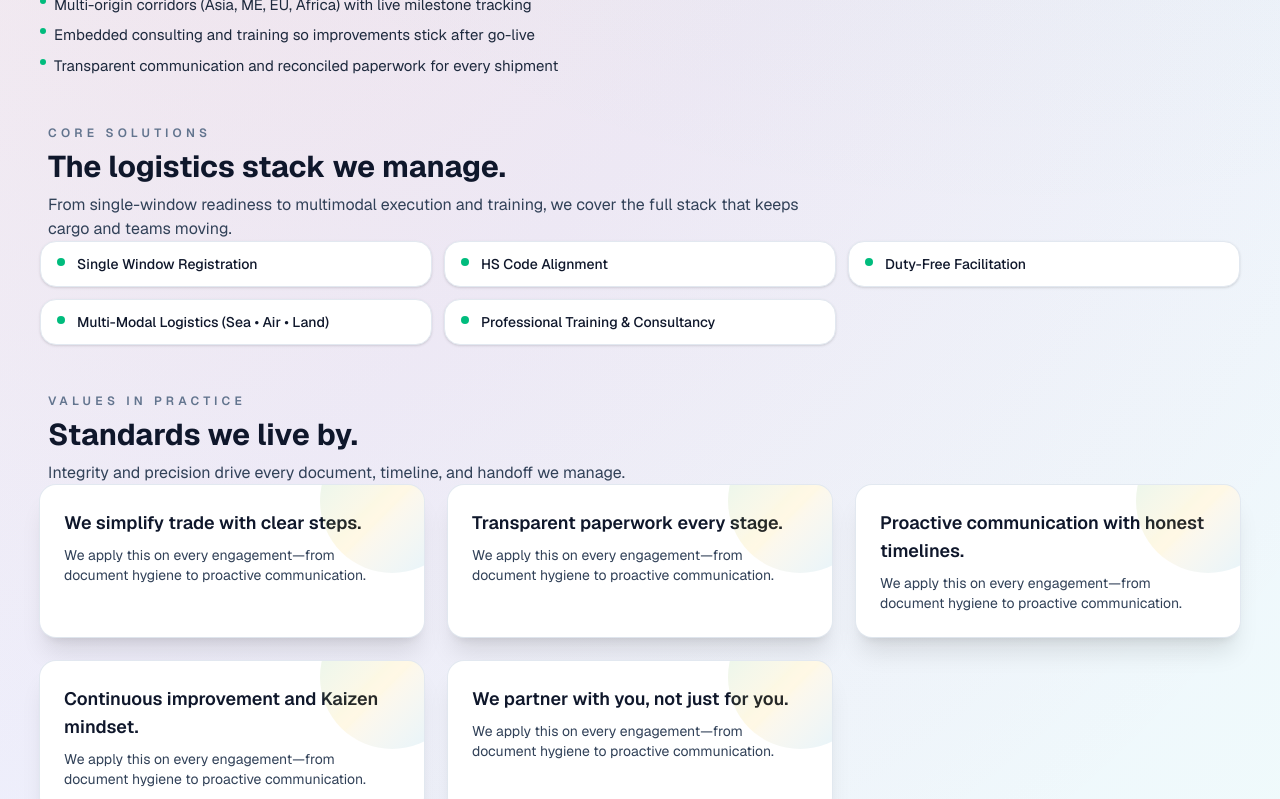
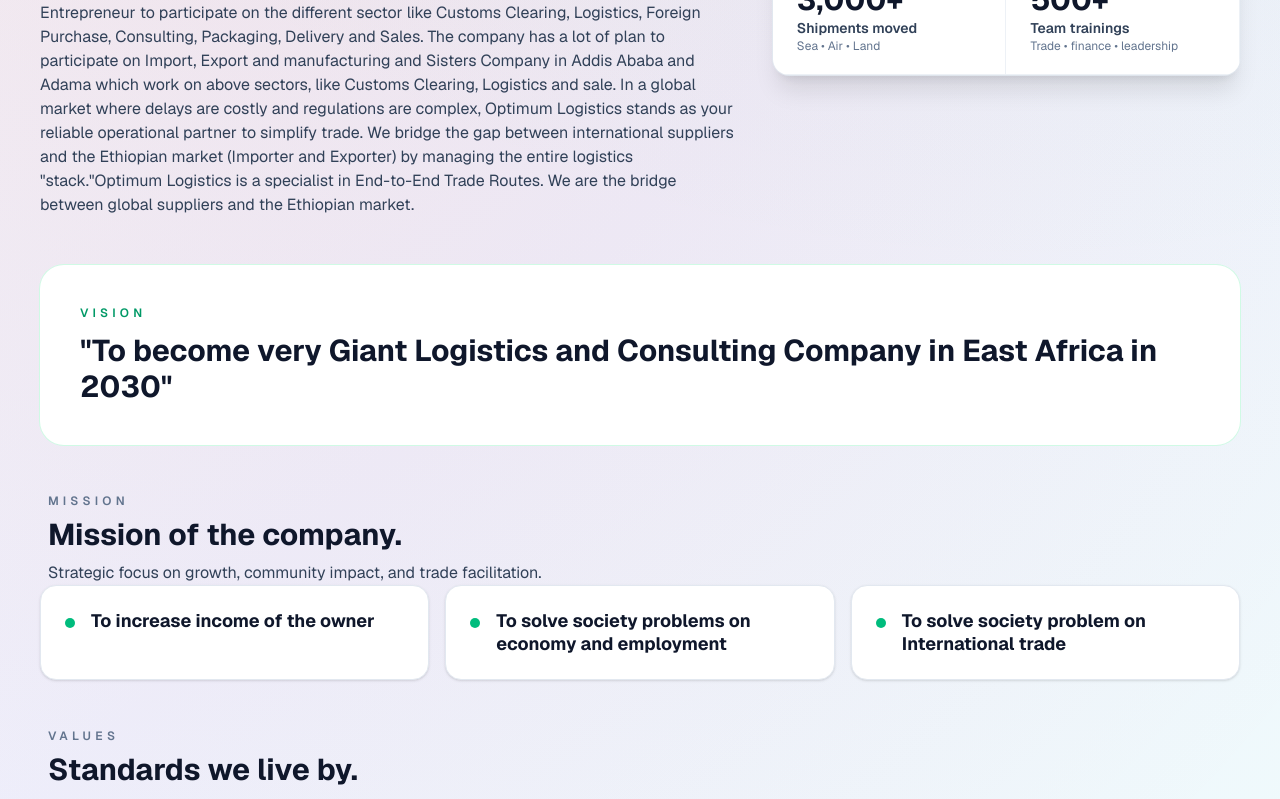
Before and after one commit to wondmD/OPTIMUMPLC, a Next.js app: page /about in a window 1280 px wide. Shown: the part 1040-1839 px from the top of the page. Built offline with nearby package versions, Linux system fonts and the light colour scheme.

Commit message:
some updates

```diff
--- a/app/about/page.tsx
+++ b/app/about/page.tsx
@@ -18,20 +18,20 @@
   { label: "Team trainings", value: "500+", note: "Trade • finance • leadership" },
 ];
 
-const coreSolutions = [
-  "Single Window Registration",
-  "HS Code Alignment",
-  "Duty-Free Facilitation",
-  "Multi-Modal Logistics (Sea • Air • Land)",
-  "Professional Training & Consultancy",
+const vision = "To become very Giant Logistics and Consulting Company in East Africa in 2030";
+
+const missions = [
+  "To increase income of the owner",
+  "To solve society problems on economy and employment",
+  "To solve society problem on International trade",
 ];
 
-const valuesInPractice = [
-  "We simplify trade with clear steps.",
-  "Transparent paperwork every stage.",
-  "Proactive communication with honest timelines.",
-  "Continuous improvement and Kaizen mindset.",
-  "We partner with you, not just for you.",
+const values = [
+  "Fairness of trade",
+  "Professionalisms",
+  "Quality centered Customer service",
+  "Solving society problems by employment",
+  "Trade facilitations and supporting",
 ];
 
 const methodSteps = [
@@ -161,10 +161,10 @@
         <div className="absolute inset-0 bg-gradient-to-br from-slate-950/85 via-slate-900/75 to-emerald-900/70" />
         <div className="relative z-10 grid gap-10 px-6 py-16 lg:grid-cols-[1.05fr_0.95fr] lg:items-center lg:px-12 lg:py-20 xl:px-16">
           <div className="space-y-5">
-            <p className="text-sm font-semibold uppercase tracking-[0.35em] text-emerald-200">About Optimum Logistics</p>
-            <h1 className="text-5xl font-bold leading-[1.05] sm:text-6xl">We Make Cross-Border Trade Predictable</h1>
+            <p className="text-sm font-semibold uppercase tracking-[0.35em] text-emerald-200">Overview of our work</p>
+            <h1 className="text-5xl font-bold leading-[1.05] sm:text-6xl">We simplify international trade that cross international borders</h1>
             <p className="text-lg text-white/85 max-w-2xl">
-              In a global market where delays are costly and regulations are complex, we bridge international suppliers and the Ethiopian market by managing the entire logistics stack.
+              Major Activities of our company is Customs Clearing, Freight forwarding, Packaging, Transport, Delivery, Loading Unloading, Warehousing, International trade Documentation and others.
             </p>
             <p>Our mission is simple: we handle the complexity so you can focus on your customers.</p>
             <div className="flex flex-wrap gap-3">
@@ -199,16 +199,16 @@
             <p className="text-xs font-semibold uppercase tracking-[0.35em] text-slate-500">Who we are</p>
             <h2 className="text-3xl font-bold text-slate-900 sm:text-4xl">An accountable partner for modern trade.</h2>
             <p className="text-base text-slate-700 max-w-3xl">
-              Optimum Logistics is your accountable partner for modern trade. We scout reliable partners, validate every document, secure bookings, and manage bonded transit and clearance with total transparency. Beyond moving cargo, we build capacity through consulting and training so your teams stay high-performing long after delivery.
+            Optimum Logistics company established In 2016 G.C by Young and Energetic Ethiopia Entrepreneur to participate on the different sector like Customs Clearing, Logistics, Foreign Purchase, Consulting, Packaging, Delivery  and Sales. The company has a lot of plan to participate on  Import,  Export and manufacturing and  Sisters Company in Addis Ababa and Adama which work on above sectors, like Customs Clearing, Logistics and sale. In a global market where delays are costly and regulations are complex, Optimum Logistics stands as your reliable operational partner to simplify trade. We bridge the gap between international suppliers and the Ethiopian market (Importer and Exporter) by managing the entire logistics "stack."Optimum Logistics is a specialist in End-to-End Trade Routes. We are the bridge between global suppliers and the Ethiopian market.
             </p>
-            <ul className="mt-2 space-y-2 text-[15px] text-slate-800">
+            {/* <ul className="mt-2 space-y-2 text-[15px] text-slate-800">
               {uniqueness.map((item) => (
                 <li key={item} className="flex gap-2">
                   <span className="mt-1 inline-block h-1.5 w-1.5 rounded-full bg-emerald-500" />
                   <span>{item}</span>
                 </li>
               ))}
-            </ul>
+            </ul> */}
           </div>
           <div className="overflow-hidden rounded-2xl bg-white shadow-xl ring-1 ring-slate-200/90">
             <div className="grid grid-cols-2">
@@ -223,36 +223,45 @@
           </div>
         </section>
 
-        {/* Core solutions */}
+        {/* Vision */}
+        <section className="rounded-3xl bg-white p-8 ring-1 ring-emerald-100 lg:p-10">
+          <div className="space-y-3">
+            <p className="text-xs font-semibold uppercase tracking-[0.35em] text-emerald-600">Vision</p>
+            <h2 className="text-xl font-bold text-slate-900 sm:text-3xl">
+              &quot;{vision}&quot;
+            </h2>
+          </div>
+        </section>
+
+        {/* Mission */}
         <section className="space-y-6">
           <div className="inner flex flex-col gap-2 px-2">
-            <p className="text-xs font-semibold uppercase tracking-[0.35em] text-slate-500">Core Solutions</p>
-            <h2 className="text-3xl font-bold text-slate-900">The logistics stack we manage.</h2>
-            <p className="text-base text-slate-700 max-w-3xl">From single-window readiness to multimodal execution and training, we cover the full stack that keeps cargo and teams moving.</p>
+            <p className="text-xs font-semibold uppercase tracking-[0.35em] text-slate-500">Mission</p>
+            <h2 className="text-3xl font-bold text-slate-900">Mission of the company.</h2>
+            <p className="text-base text-slate-700 max-w-3xl">Strategic focus on growth, community impact, and trade facilitation.</p>
           </div>
-          <div className="grid gap-3 sm:grid-cols-2 lg:grid-cols-3">
-            {coreSolutions.map((item) => (
-              <div key={item} className="flex items-start gap-3 rounded-2xl border border-slate-200 bg-white px-4 py-3 shadow-sm">
-                <span className="mt-1 h-2 w-2 rounded-full bg-emerald-500" />
-                <p className="text-sm font-medium text-slate-900">{item}</p>
+          <div className="grid gap-4 sm:grid-cols-2 lg:grid-cols-3">
+            {missions.map((item) => (
+              <div key={item} className="flex items-start gap-4 rounded-2xl border border-slate-200 bg-white px-6 py-6 shadow-sm transition hover:shadow-lg">
+                <span className="mt-2 h-2.5 w-2.5 shrink-0 rounded-full bg-emerald-500" />
+                <p className="text-lg font-bold leading-tight text-slate-900">{item}</p>
               </div>
             ))}
           </div>
         </section>
 
-        {/* Values in practice */}
+        {/* Values */}
         <section className="space-y-6">
           <div className="inner flex flex-col gap-2 px-2">
-            <p className="text-xs font-semibold uppercase tracking-[0.35em] text-slate-500">Values in practice</p>
+            <p className="text-xs font-semibold uppercase tracking-[0.35em] text-slate-500">Values</p>
             <h2 className="text-3xl font-bold text-slate-900">Standards we live by.</h2>
-            <p className="text-base text-slate-700 max-w-3xl">Integrity and precision drive every document, timeline, and handoff we manage.</p>
+            <p className="text-base text-slate-700 max-w-3xl">Our principles ensure ethical, professional, and customer-centric service.</p>
           </div>
-          <div className="grid gap-6 lg:grid-cols-3">
-            {valuesInPractice.map((value) => (
+          <div className="grid gap-5 sm:grid-cols-2 lg:grid-cols-3">
+            {values.map((value) => (
               <article key={value} className="relative overflow-hidden rounded-2xl bg-white p-6 shadow-xl ring-1 ring-slate-200/90">
                 <div className="pointer-events-none absolute -right-10 -top-14 h-36 w-36 rounded-full bg-gradient-to-br from-emerald-500/15 via-amber-400/10 to-sky-500/15" />
                 <h3 className="text-lg font-semibold text-slate-900">{value}</h3>
-                <p className="mt-2 text-sm text-slate-700">We apply this on every engagement—from document hygiene to proactive communication.</p>
               </article>
             ))}
           </div>
--- a/app/page.tsx
+++ b/app/page.tsx
@@ -18,31 +18,27 @@
   { src: "/partners/careland.jpg", alt: "Careland logo" },
 ];
 
-const services = [
-  {
-    title: "Customs & duty-free",
-    description: "Single-window filings, HS code validation, and bonded warehouse orchestration.",
-  },
-  {
-    title: "International procurement",
-    description: "Supplier coordination across Asia, Middle East, Europe, and Africa—quality checks and secured payments.",
-  },
-  {
-    title: "Freight & last mile",
-    description: "Sea, air, and land freight with live tracking into Addis Ababa and regional hubs.",
-  },
-  {
-    title: "Consulting & tax",
-    description: "Import/export strategy, investment readiness, tax auditing, and EIA facilitation.",
-  },
-  {
-    title: "Marketing & sales",
-    description: "Market-entry playbooks, channel setup, and revenue-focused sales execution.",
-  },
-  {
-    title: "Training & people",
-    description: "Kaizen, leadership, HR systems, customer ethics, finance, and trade operations.",
-  },
+const customers = [
+  "Importer",
+  "Manufacturer",
+  "New entrant customers or manufacturer to the market",
+  "Exporter",
+  "Company on establishment",
+  "Government and non-government organization",
+];
+
+const coreSolutions = [
+  "Single Window Registration and Applications",
+  "HS Code and Tariff Setting",
+  "Duty-Free Facilitation",
+  "Cargo Follow Up",
+  "Customs and Port Clearance",
+  "Free zone Purchase Facilities",
+  "Import and Export Document preparations",
+  "Bank permit and Foreign Purchase",
+  "Multi-Modal Logistics (Sea, Air, Land)",
+  "Entrepreneur Training",
+  "Professional Training & consultancy",
 ];
 
 const trainings = [
@@ -81,14 +77,6 @@
   },
 ];
 
-const coreSolutions = [
-  "Single Window Registration",
-  "HS Code Alignment",
-  "Duty-Free Facilitation",
-  "Multi-Modal Logistics (Sea • Air • Land)",
-  "Professional Training & Consultancy",
-];
-
 const valuesInPractice = [
   "Clear steps and transparent paperwork",
   "Proactive communication with honest timelines",
@@ -115,8 +103,7 @@
   return (
     <div className="space-y-16 pb-12">
       {/* Single hero image with clear title */}
-      <section className="relative w-full overflow-hidden">
-        <div className="relative h-[88vh] md:h-[92vh] lg:h-[96vh] max-h-[1080px] bg-[#0f1115]">
+      <section className="relative w-full h-[calc(100vh-5rem)] overflow-hidden bg-[#0f1115]">
         <span suppressHydrationWarning>
           <Image
             src={heroImage}
@@ -125,27 +112,33 @@
             priority
             className="object-cover object-center"
             sizes="100vw"
-              style={{ filter: "invert(0)" }}
           />
         </span>
-          <div className="absolute inset-0 bg-gradient-to-b from-black/45 via-black/15 to-black/55" />
-          <div className="pointer-events-none absolute inset-x-0 top-0 flex flex-col items-center gap-4 p-6 sm:p-10">
-            <p className="text-center text-3xl font-bold uppercase tracking-[0.14em] text-white drop-shadow-[0_6px_18px_rgba(0,0,0,0.55)] sm:text-4xl">
-              Optimum Logistics and Consulting
+        <div className="absolute inset-0 bg-black/40" />
+        <div className="absolute inset-0 bg-gradient-to-t from-black/80 via-transparent to-black/40" />
+
+        {/* Stylish title at the top */}
+        <div className="relative h-full flex items-start justify-center p-6 text-center pt-10 sm:pt-14">
+          <div className="max-w-5xl space-y-6">
+            <h1 className="text-3xl font-extrabold tracking-tighter text-white drop-shadow-2xl sm:text-5xl lg:text-6xl">
+              <span className="block opacity-90">OPTIMUM LOGISTICS</span>
+              <span className="block text-emerald-400">AND CONSULTING</span>
+            </h1>
+            <p className="mx-auto max-w-xl text-sm font-medium uppercase tracking-[0.2em] text-white/90 drop-shadow-md sm:text-base">
+              We simplify trade
             </p>
           </div>
-          <div className="absolute inset-x-0 bottom-0 flex flex-col items-center gap-3 bg-gradient-to-t from-black/70 via-black/55 to-transparent px-6 pb-8 pt-10 sm:px-10">
-            <p className="max-w-4xl text-center text-base font-semibold uppercase tracking-[0.12em] text-white drop-shadow-[0_4px_12px_rgba(0,0,0,0.6)] sm:text-lg">
-              We simplify trade
-            </p>
+        </div>
+
+        {/* Bottom actions */}
+        <div className="absolute inset-x-0 bottom-10 flex flex-col items-center gap-4">
           <div className="flex flex-wrap items-center justify-center gap-3">
-              <Link href="/contact" className="rounded-full bg-[var(--brand-red)] px-5 py-2 text-sm font-semibold text-white shadow-md transition hover:-translate-y-0.5">
+            <Link href="/contact" className="rounded-full bg-[var(--brand-red)] px-8 py-3 text-sm font-bold text-white shadow-xl transition hover:-translate-y-1 hover:brightness-110">
               Request a quote
             </Link>
-              <Link href="/services" className="rounded-full border border-white/70 px-5 py-2 text-sm font-semibold text-white transition hover:-translate-y-0.5 hover:bg-white/10">
+            <Link href="/services" className="rounded-full border border-white/50 bg-white/10 px-8 py-3 text-sm font-bold text-white backdrop-blur-sm transition hover:-translate-y-1 hover:bg-white/20">
               View services
             </Link>
-            </div>
           </div>
         </div>
       </section>
@@ -225,7 +218,7 @@
         </div>
       </section>
 
-      {/* Services overview */}
+      {/* Customers and Solutions overview */}
       <section className="relative isolate w-full overflow-hidden px-6">
         <div className="pointer-events-none absolute inset-4 rounded-[32px] opacity-50 bg-dots-slate animate-dots" />
         <div className="pointer-events-none absolute inset-4 rounded-[32px] opacity-30 bg-lines-slate animate-lines" />
@@ -233,7 +226,7 @@
           <span suppressHydrationWarning>
             <Image
               src="/services-background.webp"
-              alt="Services background"
+              alt="Background"
               fill
               className="object-cover"
               priority
@@ -241,34 +234,46 @@
               style={{ filter: "invert(0)" }}
             />
           </span>
-          <div className="absolute inset-0 bg-slate-900/80" />
-          <div className="relative mx-auto flex max-w-6xl flex-col gap-8 px-6 py-10 sm:px-10">
-            <div className="space-y-2">
-              <p className="text-sm font-semibold uppercase tracking-[0.3em] text-emerald-200">Services</p>
-              <h2 className="text-3xl font-bold sm:text-4xl">End-to-end trade, cleared and delivered</h2>
-              <p className="max-w-3xl text-sm sm:text-base text-white/80">
-                Customs, procurement, freight, and team training bundled into one accountable partner. We plan, move, clear, and uplift so your cargo and teams arrive ready.
-              </p>
+          <div className="absolute inset-0 bg-slate-900/85" />
+          <div className="relative mx-auto flex max-w-6xl flex-col gap-10 px-6 py-12 sm:px-10">
+            <div className="grid gap-12 lg:grid-cols-2">
+              {/* Customers We Help */}
+              <div className="space-y-6">
+                <div>
+                  <p className="text-sm font-semibold uppercase tracking-[0.3em] text-emerald-200">Partnership</p>
+                  <h2 className="text-3xl font-bold sm:text-4xl">Customers we help</h2>
                 </div>
-            <div className="grid gap-4 sm:grid-cols-2 lg:grid-cols-3">
-              {services.map((service) => (
-                <article
-                  key={service.title}
-                  className="group relative overflow-hidden rounded-2xl bg-white/10 p-6 backdrop-blur-md ring-1 ring-white/10 transition hover:-translate-y-1 hover:bg-white/15"
+                <div className="grid gap-3">
+                  {customers.map((customer) => (
+                    <div key={customer} className="flex items-center gap-4 rounded-xl bg-white/10 p-4 ring-1 ring-white/10 transition hover:bg-white/15">
+                      <span className="h-2 w-2 shrink-0 rounded-full bg-emerald-400 shadow-[0_0_10px_rgba(52,211,153,0.5)]" />
+                      <p className="text-lg font-medium text-white/95">{customer}</p>
+                    </div>
+                  ))}
+                </div>
+              </div>
+
+              {/* Core Solutions */}
+              <div className="space-y-6">
+                <div>
+                  <p className="text-sm font-semibold uppercase tracking-[0.3em] text-amber-200">Our Expertise</p>
+                  <h2 className="text-3xl font-bold sm:text-4xl">Our Core Solutions</h2>
+                </div>
+                <div className="grid gap-2">
+                  {coreSolutions.map((solution) => (
+                    <div key={solution} className="flex items-center gap-3 rounded-lg border border-white/5 bg-white/5 px-4 py-2.5 transition hover:border-white/20">
+                      <span className="text-emerald-400 text-lg">✓</span>
+                      <p className="text-[15px] font-medium text-white/90">{solution}</p>
+                    </div>
+                  ))}
+                </div>
+                <Link
+                  href="/services"
+                  className="inline-flex items-center rounded-full bg-black px-6 py-3 text-sm font-bold text-slate-900 transition hover:scale-105"
                 >
-                  <div className="relative flex h-12 w-12 items-center justify-center rounded-xl bg-white/15 text-base font-semibold">
-                    {service.title.slice(0, 2)}
+                  Explore all services &rarr;
+                </Link>
               </div>
-                  <h3 className="relative mt-5 text-xl font-semibold">{service.title}</h3>
-                  <p className="relative mt-2 text-sm leading-6 text-white/85">{service.description}</p>
-                  <Link
-                    className="relative mt-4 inline-flex items-center text-sm font-semibold text-emerald-200 underline underline-offset-4"
-                    href="/services"
-                  >
-                    Explore service
-                  </Link>
-                </article>
-              ))}
             </div>
           </div>
         </div>
```
Also changed, not shown: app/actions/sendContactMail.ts (+18 -5 lines), 1 other file (tests, documents, lock files or other folders). Lines whose indentation alone changed are shown as unchanged.
